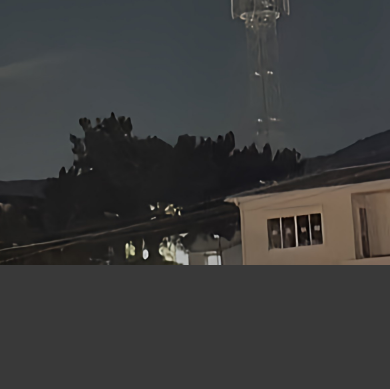
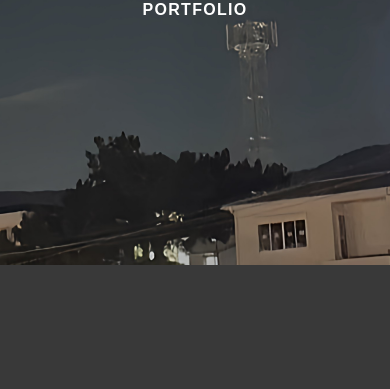
Before and after one commit to ksk-117/Portfolio, a plain HTML site: page index.html in a window 390 px wide. Shown: the part 368-757 px from the top of the page. Drawn offline with Linux system fonts and the light colour scheme.

Commit message:
pc 完全成功

```diff
--- a/style.css
+++ b/style.css
@@ -76,7 +76,8 @@ a:visited {
     display: flex;
     align-items: center;
     justify-content: center;
-    height: 100vh;                 /*--表紙として全画面表示--*/
+    margin-top: 70px;
+    height: calc(100vh - 70px);    /*--表紙として全画面表示--*/
     text-align: center;
 
     background-image: url('background.jpg');
@@ -270,7 +271,7 @@ footer {
     }
 
     .suika {
-        max-width: 100%;
+        max-width: 80%;
         height: auto;
         display: block;
         margin: 0 auto;
@@ -279,7 +280,8 @@ footer {
     }
 
     .cover {
-        height: 75vh;
+        height: calc(75vh - 80px);
+        margin-top: 80px;
     }
 
     .cover-container {
@@ -291,6 +293,5 @@ footer {
     }
     .cover-subtitle {
         font-size: 16px;
-        margin-bottom: 20px;
     }
 }
```
